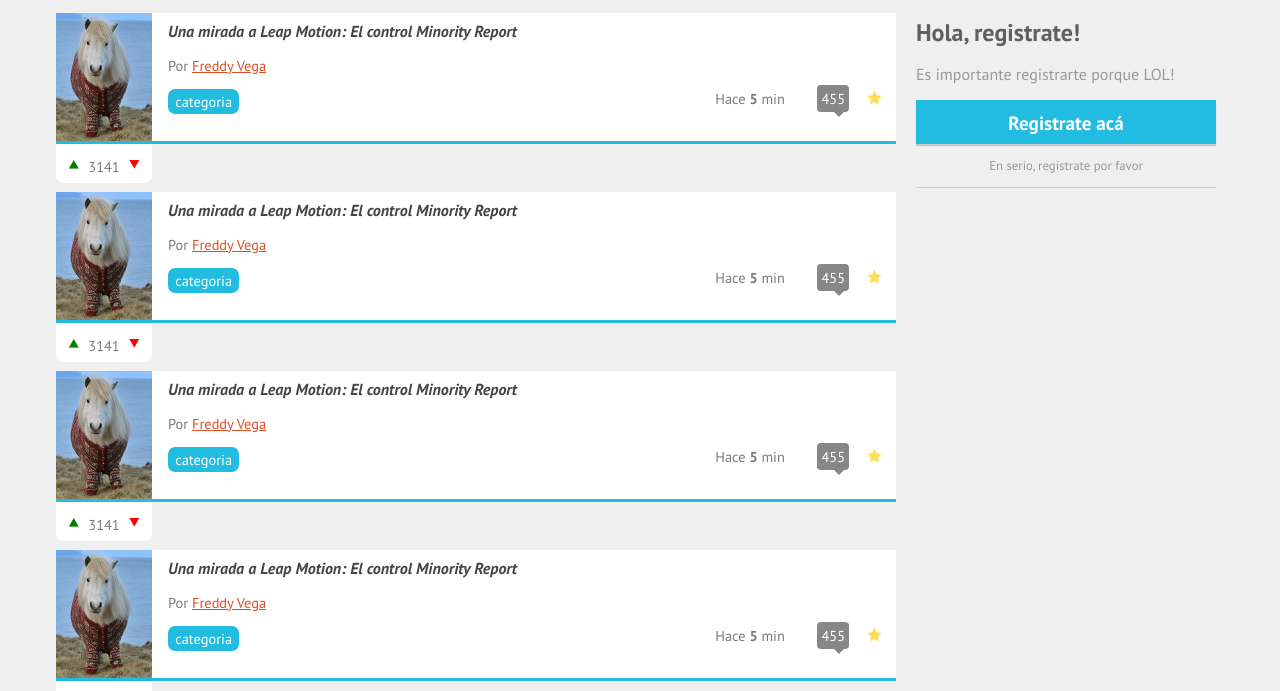
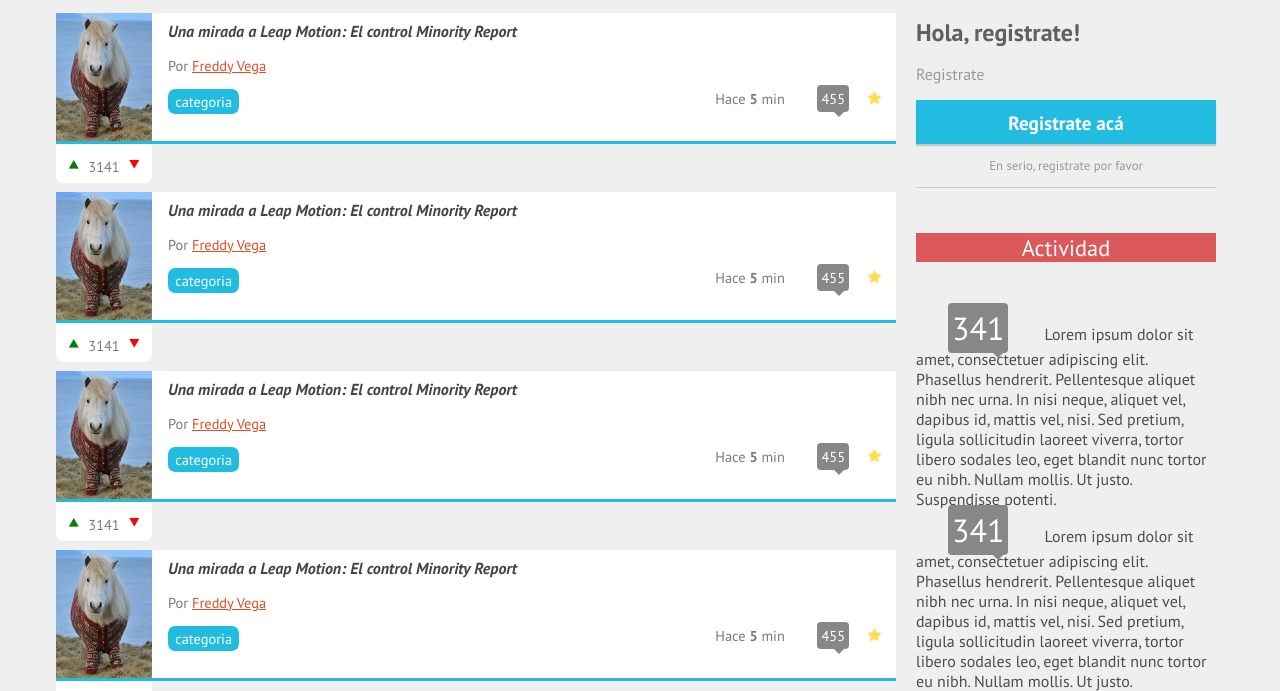
Before and after one commit to freddier/Puls3-America, a plain HTML site: page index.html in a window 1280 px wide. Shown: the part 140-831 px from the top of the page. Drawn offline with Linux system fonts and the light colour scheme.

Commit message:
Agregando Actividades

```diff
--- a/estilos.css
+++ b/estilos.css
@@ -180,10 +180,6 @@ nav #publicar_nav a
 	padding: 0.5em 1em;
 	text-decoration: none;
 }
-#bienvenida
-{
-	display: none;
-}
 #contenido
 {
 	margin: 1em;
@@ -296,3 +292,6 @@ nav #publicar_nav a
 	color: green;
 	content: "\e002";
 }
+#escritorio{
+	display: none;
+}
--- a/index.html
+++ b/index.html
@@ -41,9 +41,10 @@
 			<li id="publicar_nav"><a href="#">Publicar</a></li>
 		</ul>
 	</nav>
+	<aside id="escritorio">
 		<aside id="bienvenida">
 			<h2>Hola, registrate!</h2>
-		<p>Es importante registrarte porque LOL!</p>
+			<p>Registrate</p>
 			<a id="registro" href="#">Registrate acá</a>
 			<p id="mensaje_registro">En serio, registrate por favor</p>
 			<!-- <video width="300" controls>
@@ -52,6 +53,23 @@
 				<p>SU NAVEGADOR ES VIEJO DE COJONES!!</p>
 			</video> -->
 		</aside>
+		<section id="actividades">
+	      <h2 id="titulo_actividades"><a href="#">Actividad</a></h2>
+	      <article class="actividades">
+	        <a href="#" class="comentarios_actividades">341</a>
+	        <p>Lorem ipsum dolor sit amet, consectetuer adipiscing elit. Phasellus hendrerit. Pellentesque aliquet nibh nec urna. In nisi neque, aliquet vel, dapibus id, mattis vel, nisi. Sed pretium, ligula sollicitudin laoreet viverra, tortor libero sodales leo, eget blandit nunc tortor eu nibh. Nullam mollis. Ut justo. Suspendisse potenti.</p>
+	      </article>
+	      <article class="actividades">
+	        <a href="#" class="comentarios_actividades">341</a>
+	        <p>Lorem ipsum dolor sit amet, consectetuer adipiscing elit. Phasellus hendrerit. Pellentesque aliquet nibh nec urna. In nisi neque, aliquet vel, dapibus id, mattis vel, nisi. Sed pretium, ligula sollicitudin laoreet viverra, tortor libero sodales leo, eget blandit nunc tortor eu nibh. Nullam mollis. Ut justo. Suspendisse potenti.</p>
+	      </article>
+	      <article class="actividades">
+	        <a href="#" class="comentarios_actividades">341</a>
+	        <p>Lorem ipsum dolor sit amet, consectetuer adipiscing elit. Phasellus hendrerit. Pellentesque aliquet nibh nec urna. In nisi neque, aliquet vel, dapibus id, mattis vel, nisi. Sed pretium, ligula sollicitudin laoreet viverra, tortor libero sodales leo, eget blandit nunc tortor eu nibh. Nullam mollis. Ut justo. Suspendisse potenti.</p>
+	      </article>
+		</section>
+	</aside>
+
 	<section id="contenido">
 		<article class="item">
 			<figure class="imagen_item">
--- a/responsive.css
+++ b/responsive.css
@@ -5,15 +5,47 @@
 		margin: 0 auto;
 		max-width: 1200px;
 	}
+	#actividades h2{
+		background: #db585b;
+		color:#fff;
+		font-size:1.4em;
+		font-weight: normal;
+		margin: 2em auto;
+		text-align: center;
+	}
+	#actividades h2 a{
+		color:#fff;
+		text-decoration: none;
+	}
+	#actividades .actividades p{
+		display: inline;
+	}
+	#actividades .actividades .comentarios_actividades
+	{
+		background: #878787;
+		border-radius: 4px;
+		color: white;
+		display: inline;
+		font-size:2em;
+		margin: 1em;
+		padding: 4px;
+		position: relative;
+		text-decoration: none;
+	}
+	#actividades .actividades .comentarios_actividades:after{
+		border-left: 5px solid transparent;
+		border-right: 5px solid transparent;
+		border-top: 5px solid #878787;
+		content: "";
+		right :5px;
+		position: absolute;
+		top:100%;
+	}
+
 	#bienvenida
 	{
-		display: block;
 		border-bottom: 1px solid #CCC;
 		color:#999999;
-		float: right;
-		margin-right: 2%;
-		width: 25%;
-
 	}
 	#bienvenida h2
 	{
@@ -46,4 +78,11 @@
 	{
 		width: 70%;
 	}
+	#escritorio
+	{
+		display: block;
+		margin-right: 2%;
+		float: right;
+		width: 25%;
+	}
 }
```
Lines whose indentation alone changed are shown as unchanged.
